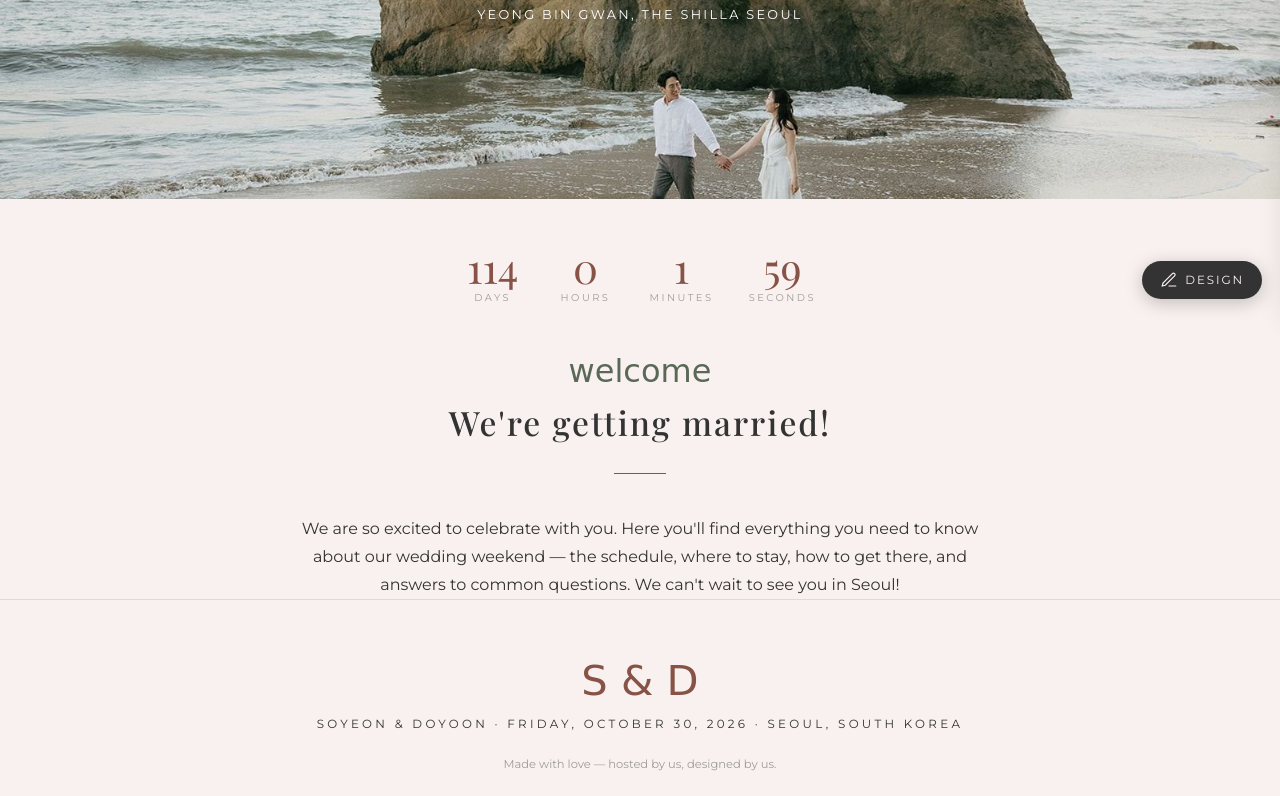
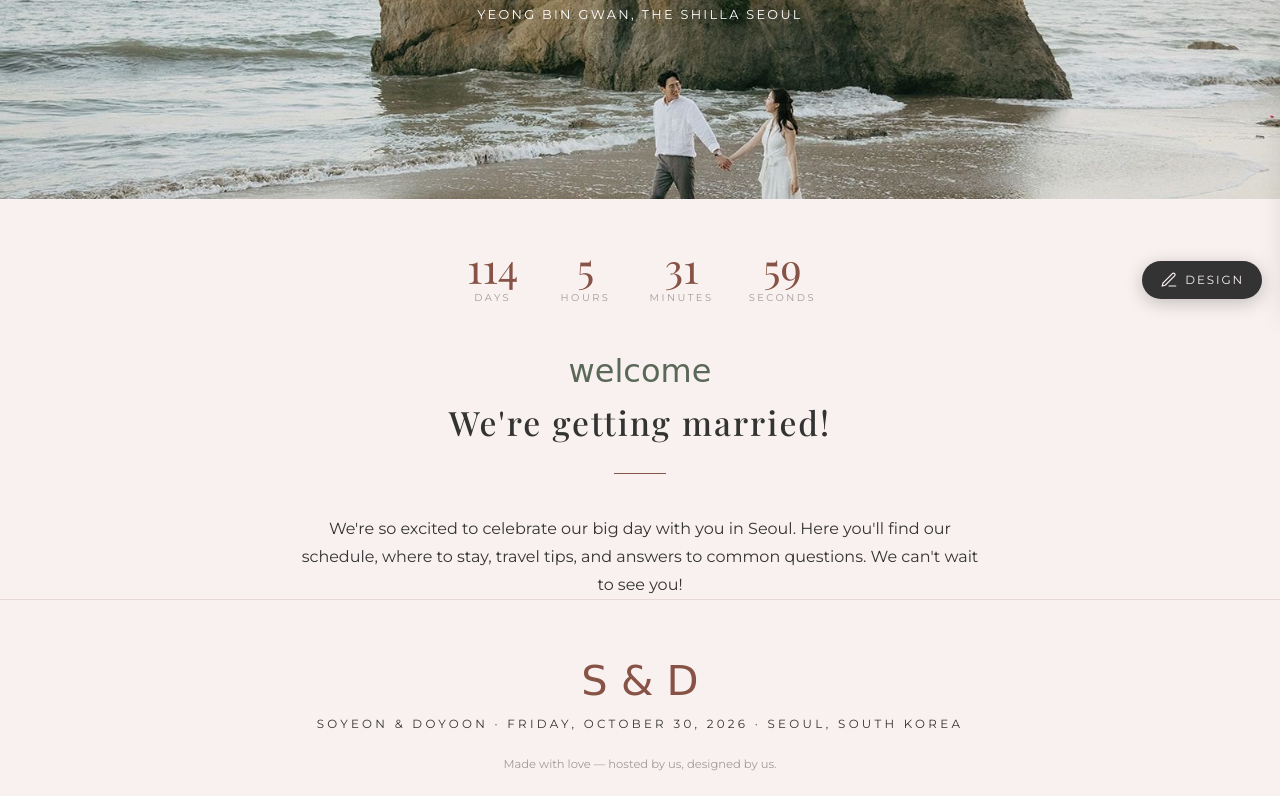
Before and after one commit to dkim0718/soyeon-and-doyoon, a plain HTML site: page index.html in a window 1280 px wide. Shown: the part 483-1279 px from the top of the page. Drawn offline with nearby package versions, Linux system fonts and the light colour scheme; a web font is replaced by a local one.

Commit message:
Replace Joy sample text with the couple's real content
The embedded data fields held Joy's sample story/Q&A; the real content
lives in the rendered page components. Re-extracted via headless render:

- Real story (Boston/SRV/Brussels), replacing the sample
- Real schedule: Welcome Drinks 5:30, Ceremony 6:30, Dinner 7:00,
  After Party 9:00 (countdown now targets 5:30 PM KST)
- Real Q&A answers (17 items; dropped 3 unused samples)
- Custom hotel blurbs + venue distances, Where to Stay intro
- Real travel content: restaurants and things to do in Seoul
- Registry note and link label

Co-Authored-By: Claude Fable 5 <noreply@anthropic.com>
Claude-Session: https://claude.ai/code/session_01294Fyy1y2jC842Ze9Lg7Ez

```diff
--- a/css/styles.css
+++ b/css/styles.css
@@ -434,6 +434,8 @@ html[data-hero="minimal"] .hero-names { font-size: clamp(3rem, 9vw, 5.4rem); }
   color: var(--c-accent);
 }
 
+.travel-block p { white-space: pre-line; }
+
 /* ---------------- Q&A ---------------- */
 
 .qa-item {
@@ -467,7 +469,7 @@ html[data-hero="minimal"] .hero-names { font-size: clamp(3rem, 9vw, 5.4rem); }
 
 .qa-item[open] summary::after { transform: translateY(-50%) rotate(45deg); }
 
-.qa-answer { padding: 0 0 1.2rem; font-size: 0.95rem; }
+.qa-answer { padding: 0 0 1.2rem; font-size: 0.95rem; white-space: pre-line; }
 
 /* ---------------- registry ---------------- */
 
--- a/js/app.js
+++ b/js/app.js
@@ -317,7 +317,8 @@ function renderStay() {
         <p class="hotel-blurb">${h.blurb}</p>
       </div>
     </div>`).join("");
-  return `${pageTitle("where to", "Stay")}<div class="hotel-grid">${cards}</div>`;
+  const intro = SITE.stayIntro ? `<p class="center" style="margin-bottom:2.2rem">${SITE.stayIntro}</p>` : "";
+  return `${pageTitle("where to", "Stay")}${intro}<div class="hotel-grid">${cards}</div>`;
 }
 
 function renderTravel() {
--- a/js/content.js
+++ b/js/content.js
@@ -14,9 +14,9 @@ const SITE = {
 
   wedding: {
     // Used for the countdown. Include the timezone offset (+09:00 = Seoul).
-    dateISO: "2026-10-30T12:00:00+09:00",
+    dateISO: "2026-10-30T17:30:00+09:00",
     dateDisplay: "Friday, October 30, 2026",
-    timeDisplay: "12:00 PM (KST)", // placeholder — set your ceremony time
+    timeDisplay: "5:30 PM (KST)",
     venue: "Yeong Bin Gwan, The Shilla Seoul",
     venueAddress: "249 Dongho-ro, Jung District, Seoul, South Korea",
     city: "Seoul, South Korea",
@@ -25,175 +25,238 @@ const SITE = {
   welcome: {
     heading: "We're getting married!",
     message:
-      "We are so excited to celebrate with you. Here you'll find everything you " +
-      "need to know about our wedding weekend — the schedule, where to stay, " +
-      "how to get there, and answers to common questions. We can't wait to see you in Seoul!",
+      "We're so excited to celebrate our big day with you in Seoul. Here you'll " +
+      "find our schedule, where to stay, travel tips, and answers to common " +
+      "questions. We can't wait to see you!",
   },
 
   story: {
     intro: "How we met",
-    text: "The first time I saw him, we were both waiting at the same gate for a flight to Tokyo. I remember glancing over and thinking, Wow, he's cute. When I got to my seat, I noticed the seat next to me was empty and thought, how amazing would it be if he sat there?\n\nAnd he did. We started chatting, he asked for my number, and then we went our separate ways. I was sure I'd never hear from him again. I thought about him now and then, but eventually he just became another 'missed connection.' Then, a few months later, out of nowhere, he messaged me, 'Happy New Year.' From there, it was like nothing had ever changed.",
+    text:
+      "For her, winter in Boston was proving to be quite gloomy, and he was " +
+      "looking to move back to Korea in a year or two. That's when Soyeon " +
+      "(same name, not the bride) introduced the two, and had their first " +
+      "date at SRV.\n\n" +
+      "One date turned into two, then into three, but just as the two were " +
+      "getting close, Soyeon had to go abroad to Brussels for her secondment. " +
+      "He offered to help, and to visit often. Distance notwithstanding, they " +
+      "continued to bond over long conversations.\n\n" +
+      "After countless trans-atlantic flights, trips to Korea and all over " +
+      "Europe, these two are finally tying the knot.",
   },
 
   // Add, remove, or reorder schedule items freely.
   schedule: [
     {
-      title: "Wedding Ceremony",
+      title: "Welcome Drinks",
       date: "Friday, October 30, 2026",
-      time: "12:00 PM", // placeholder — set your real time
+      time: "5:30 – 6:30 PM",
       location: "Yeong Bin Gwan, The Shilla Seoul",
-      note: "Ceremony followed by lunch reception. Formal attire.",
+      note: "Cocktail attire.",
     },
     {
-      title: "Reception",
+      title: "Ceremony",
       date: "Friday, October 30, 2026",
-      time: "1:00 PM", // placeholder — set your real time
+      time: "6:30 – 7:00 PM",
+      location: "The Shilla Seoul",
+      note: "We're getting married! We can't wait to celebrate with you all. Cocktail attire.",
+    },
+    {
+      title: "Dinner",
+      date: "Friday, October 30, 2026",
+      time: "7:00 – 9:00 PM",
       location: "Yeong Bin Gwan, The Shilla Seoul",
-      note: "Dinner, toasts, and time together with the people we love most.",
+      note: "",
+    },
+    {
+      title: "After Party",
+      date: "Friday, October 30, 2026",
+      time: "9:00 PM",
+      location: "Yeong Bin Gwan, The Shilla Seoul",
+      note: "",
     },
   ],
 
+  stayIntro:
+    "To make planning easier, we've listed a few hotels offering special rates " +
+    "just for our guests. If you'll be staying overnight, we recommend booking " +
+    "your room early while there's still availability.",
+
   hotels: [
     {
-          "name": "The Shilla Seoul",
-          "address": "249, Dongho-ro, Jung-gu",
-          "stars": 5,
-          "blurb": "Don't miss out on the many recreational opportunities, including an indoor pool, a hot tub, and a sauna. Additional features at this hotel include complimentary wireless internet access, concierge services, and gift shops/newsstands. Guests can get to nearby shops on the complimentary shuttle."
+      name: "The Shilla Seoul",
+      address: "249, Dongho-ro, Jung-gu · the venue",
+      stars: 5,
+      blurb:
+        "This hotel is ideal for those seeking a luxurious and convenient stay. " +
+        "Located in the heart of Seoul, The Shilla offers exquisite facilities " +
+        "such as a spa, fitness center, and multiple dining options. Plus, its " +
+        "stunning views of the city make it a great choice for anyone wanting " +
+        "to experience Seoul's beauty.",
     },
     {
-          "name": "The Ambassador Seoul - A Pullman Hotel",
-          "address": "287, Dongho-ro, Jung-gu",
-          "stars": 5,
-          "blurb": "Take advantage of recreational opportunities offered, including a health club, an outdoor pool, and an indoor pool. Additional features at this hotel include complimentary wireless internet access, concierge services, and wedding services."
+      name: "The Ambassador Seoul - A Pullman Hotel",
+      address: "287, Dongho-ro, Jung-gu · 0.3 mi from venue",
+      stars: 5,
+      blurb:
+        "The Ambassador Seoul - A Pullman Hotel is a modern, upscale hotel " +
+        "located in the heart of the city. With sleek and stylish rooms, a " +
+        "fitness center, and multiple dining options, it's a great choice for " +
+        "guests looking for convenience and luxury during their stay.",
     },
     {
-          "name": "The Summit Hotel Seoul Dongdaemun",
-          "address": "198, Jangchungdan-ro",
-          "stars": 3.5,
-          "blurb": "Take advantage of recreation opportunities such as a fitness center, or other amenities including complimentary wireless internet access and a banquet hall."
+      name: "The Summit Hotel Seoul Dongdaemun",
+      address: "198, Jangchungdan-ro · 0.4 mi from venue",
+      stars: 3.5,
+      blurb:
+        "The Summit Hotel Seoul Dongdaemun is a great option for those who want " +
+        "to stay in the heart of the bustling Dongdaemun area. Its convenient " +
+        "location allows for easy access to shopping, dining, and cultural " +
+        "experiences. Plus, the rooms are spacious and comfortable, perfect for " +
+        "unwinding after a long day of exploring.",
     },
     {
-          "name": "Toyoko Inn Seoul Dongdaemun No.2",
-          "address": "325, Toegye-ro, Jung-gu",
-          "stars": 3,
-          "blurb": "Make use of convenient amenities, which include complimentary wireless internet access and a vending machine."
-      }
+      name: "Toyoko Inn Seoul Dongdaemun No.2",
+      address: "325, Toegye-ro, Jung-gu · 0.6 mi from venue",
+      stars: 3,
+      blurb:
+        "This hotel is a convenient and affordable option for those wanting to " +
+        "explore the vibrant Dongdaemun neighborhood in Seoul. With clean and " +
+        "comfortable rooms, free breakfast and friendly staff, it's a great " +
+        "choice for budget-conscious travelers looking to experience the city.",
+    },
   ],
 
   travel: [
     {
-      title: "Getting to Seoul",
-      body:
-        "Most international guests will fly into Incheon International Airport (ICN), " +
-        "about 70–90 minutes from the venue by car or airport limousine bus. " +
-        "Gimpo Airport (GMP) is closer — roughly 40 minutes — and handles many " +
-        "regional flights from Japan, China, and Taiwan.",
+      title: "Getting In",
+      body: "We recommend flying into Incheon Airport (ICN)!",
     },
     {
-      title: "Getting to the venue",
+      title: "Getting Downtown",
       body:
-        "The Shilla Seoul is located at 249 Dongho-ro, Jung District. The nearest " +
-        "subway stop is Dongguk University Station (Line 3). Taxis and ride apps " +
-        "(Kakao T) are inexpensive and easy to use throughout the city.",
+        "There are plenty of ways to get downtown! You'll find several car " +
+        "rental options, and taxis or ride services are both easy and convenient.",
     },
     {
-      title: "Parking",
-      body: "There's plenty of free parking near the venue entrance.",
+      title: "Our Favorite Restaurants",
+      body:
+        "팔선 (Palsun) — a famous Chinese restaurant.\n" +
+        "태극당 (Taegeukdang) — serves famous ice cream monaka as well as other baked goods.\n" +
+        "오장동 흥남집 — serves cold buckwheat noodle dishes.",
+    },
+    {
+      title: "Things to Do in Seoul",
+      body:
+        "광장시장 — A traditional market in Seoul, famous for snacks!\n" +
+        "경복궁 — The old palace in Seoul. Try renting out 한복 (traditional Korean clothing) and doing a photoshoot!\n" +
+        "N Seoul Tower — Enjoy great views of Seoul.",
     },
   ],
 
   qanda: [
     {
-          "q": "When is the RSVP deadline?",
-          "a": "Please RSVP by September 15 so we can get an accurate headcount. :)"
+      q: "When is the RSVP deadline?",
+      a: "Please RSVP by September 15 so we can get an accurate headcount. :)",
     },
     {
-          "q": "Can I bring a date?",
-          "a": "Check your invitation to see if you have a plus one."
+      q: "What will the weather be like?",
+      a:
+        "Welcome to Seoul! Late October is beautiful autumn weather — crisp and " +
+        "clear, with daytime highs around 55–65°F (13–18°C) and noticeably " +
+        "cooler evenings. Bring a light jacket or a layer for after sunset.",
     },
     {
-          "q": "Can kids come?",
-          "a": "We adore your kids, but we’re keeping the ceremony and reception adults-only. That said, we know some of you are traveling with children—your little ones are more than welcome at the Friday cocktail reception and Sunday brunch! If you need childcare during the ceremony, we’ll have babysitting available onsite. If you have any questions, just let us know!"
+      q: "Can I bring a date?",
+      a: "Check your invitation to see if you have a plus-one.",
     },
     {
-          "q": "What will the weather be like?",
-          "a": "Welcome to Seoul! Late October is beautiful autumn weather — crisp and clear, with daytime highs around 55–65°F (13–18°C) and noticeably cooler evenings. Bring a light jacket or a layer for after sunset."
+      q: "Are kids welcome?",
+      a: "Yes - please let us know in advance so we can plan accordingly!",
     },
     {
-          "q": "Where should I park?",
-          "a": "There’s plenty of free parking near the venue entrance."
+      q: "Where can I park?",
+      a: "The venue provides valet parking services.",
     },
     {
-          "q": "Are the ceremony and reception areas wheelchair accessible?",
-          "a": "Absolutely! We’ll have a cart available for anyone who needs help getting around the property."
+      q: "What should I wear?",
+      a: "Check our Schedule for dress code details.",
     },
     {
-          "q": "What’s the dress code?",
-          "a": "Check our Schedule for dress code details."
+      q: "What shoes should I wear (or avoid)?",
+      a:
+        "Ladies, please skip the stilettos—seriously! There's a lot of grass and " +
+        "uneven ground, so go for block heels or sandals. We want everyone's " +
+        "shoes (and ankles) to make it through the night.",
     },
     {
-          "q": "Will the wedding be held indoors or outdoors?",
-          "a": "Our wedding ceremony is outdoors, but our reception will be in a tent :)"
+      q: "Is the wedding indoors or outdoors?",
+      a: "Our wedding ceremony will be outdoors, and our reception will be right beside, indoors :)",
     },
     {
-          "q": "What shoes should I wear (or avoid)?",
-          "a": "Ladies, skip the stilettos—seriously! There are lots of grassy and uneven spots, so go for block heels or sandals instead. We don’t want anyone ruining their shoes or twisting an ankle."
+      q: "Can we use our phones and cameras to take photos during the wedding?",
+      a: "Yes! We'd love for you to take photos and share them with us.",
     },
     {
-          "q": "Can we use our phones or cameras to take photos at the wedding?",
-          "a": "Absolutely! We’d love for you to snap photos and share them on our Joy app. We just ask that you don’t take pictures during the ceremony."
+      q: "How did you two meet?",
+      a: "Read Our Story!",
     },
     {
-          "q": "How did you two meet?",
-          "a": "Read Our Story!"
+      q: "Who made the first move? How did it happen?",
+      a:
+        "Her:\n" +
+        "Him: I made the first move by texting her \"I really enjoyed our " +
+        "conversation and would love to treat you out to dinner again!\"",
     },
     {
-          "q": "Who made the first move—and how did it happen?",
-          "a": "He texted me first on New Year’s Day. A few hours later, we already had dinner plans for that week."
+      q: "Who takes out the trash?",
+      a: "Whoever's closest to the trash :) But he tends to be closer to the trash, most of the times.",
     },
     {
-          "q": "Who can I contact if I have questions?",
-          "a": "If you have any questions, please reach out to our amazing Maid of Honor, Aoi, at +81 90-1234-5678."
+      q: "What's your most memorable date?",
+      a:
+        "Her:\n" +
+        "Him: Our first date was definitely the most memorable! A close second: " +
+        "We went to a Celtics vs Lakers game and got to see all our favorite " +
+        "players in one game.",
     },
     {
-          "q": "Who’s taking out the trash?",
-          "a": "Whoever’s closest to the trash :)"
+      q: "What's your favorite activity to do together?",
+      a:
+        "Watching movies, going to see ballet, and finding the most delicious " +
+        "restaurants. Most of all, we love traveling to new places and exploring " +
+        "the world!",
     },
     {
-          "q": "What’s your most memorable date?",
-          "a": "One of our first dates was biking and then kayaking through the coves around the Izu Peninsula. Our guide joked that a few hours in a tandem kayak will test any relationship—he was right! But we made it, and that adventure is still one of our favorite memories."
+      q: "Where are you going for your honeymoon?",
+      a: "We are going to Tanzania, hopefully to catch the start of the calving season!",
     },
     {
-          "q": "What’s your favorite thing to do together?",
-          "a": "We love paddleboarding and biking in the park!"
+      q: "What's the best meal you've shared together?",
+      a:
+        "Her:\n" +
+        "Him: Our best homemade meal was a delicious tomato sauce pasta that she " +
+        "made. Outside, there are so many to choose from, but Langosteria in " +
+        "Italy is one of them.",
     },
     {
-          "q": "Where are you headed for your honeymoon?",
-          "a": "Anywhere with beautiful beaches! Maybe the Maldives before it goes completely underwater?"
+      q: "What's the most memorable trip you've taken together?",
+      a:
+        "Last December, we went to Iceland to see the Northern lights. Not only " +
+        "did we check off that from our bucketlist, we drove through a " +
+        "sandstorm, blizzard, rain, and hailstorm all in the same day!",
     },
-      {
-          "q": "What's the best meal you've had together?",
-          "a": "We splurged on a five-course dinner in Paris. It was magical."
-      },
-      {
-          "q": "What's the most memorable trip you've taken together?",
-          "a": "Last April, we got to see the Northern Lights in Norway. It was amazing!"
-      },
-      {
-          "q": "We’re on the same page about",
-          "a": "What's important to us. And that's spending time with the people we love most. (You all!)"
-      }
   ],
 
   registry: {
     note:
-      "Your presence at our wedding is the greatest gift of all. If you'd like " +
-      "to give something more, we've put together a registry below.",
+      "Your presence is enough of a present to us! But for those of you who " +
+      "are stubborn, we've put together a wish-list to help you out.",
     links: [
       {
-        label: "Our Registry",
+        label: "Browse Our Registry",
         url: "https://withjoy.com/soyeon-and-doyoon/registry",
-        description: "Our existing registry — cash funds and gifts.",
+        description: "Our wish-list — cash funds and gifts.",
       },
       // Add more registries like this:
       // { label: "Zola", url: "https://...", description: "..." },
```
Lines whose indentation alone changed are shown as unchanged.
